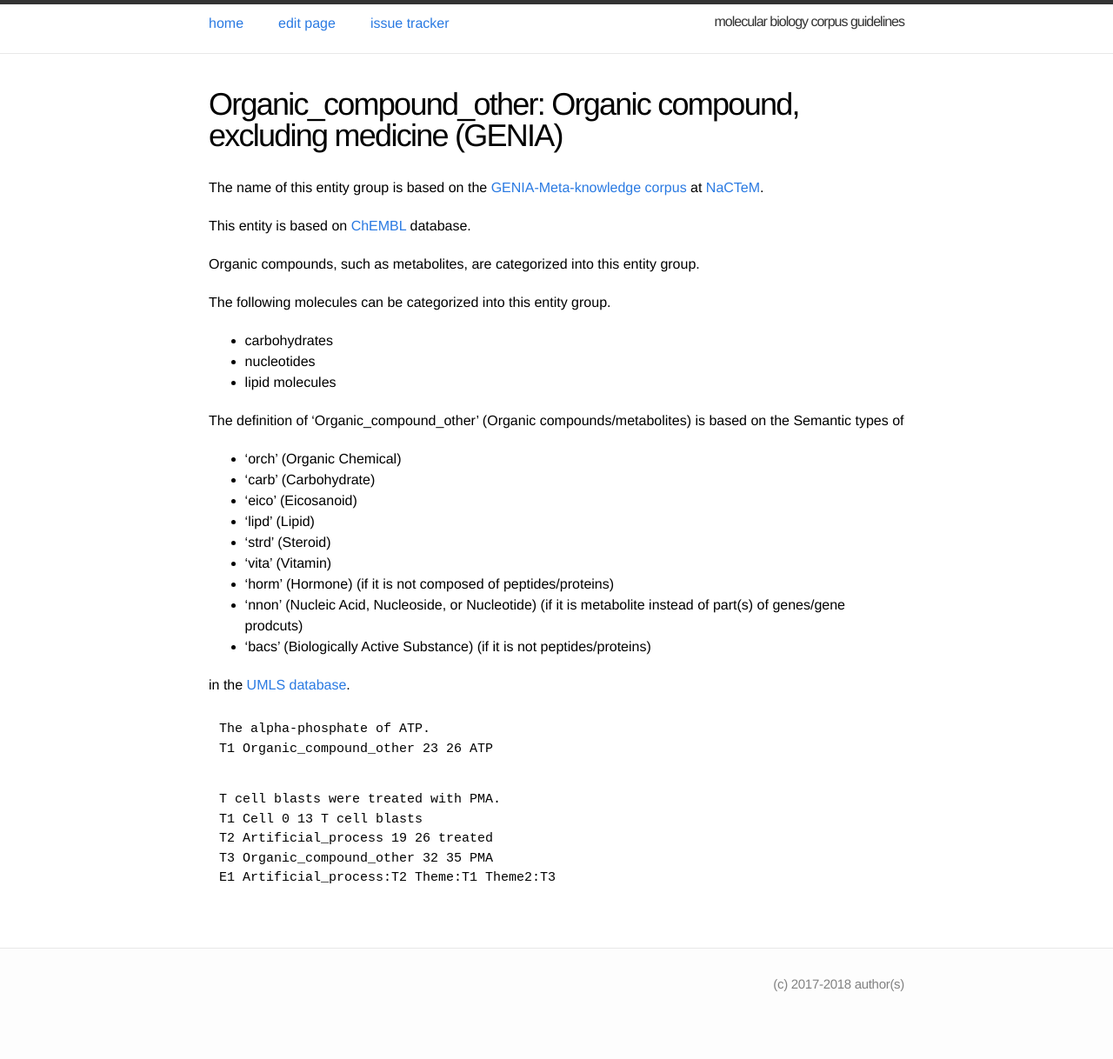
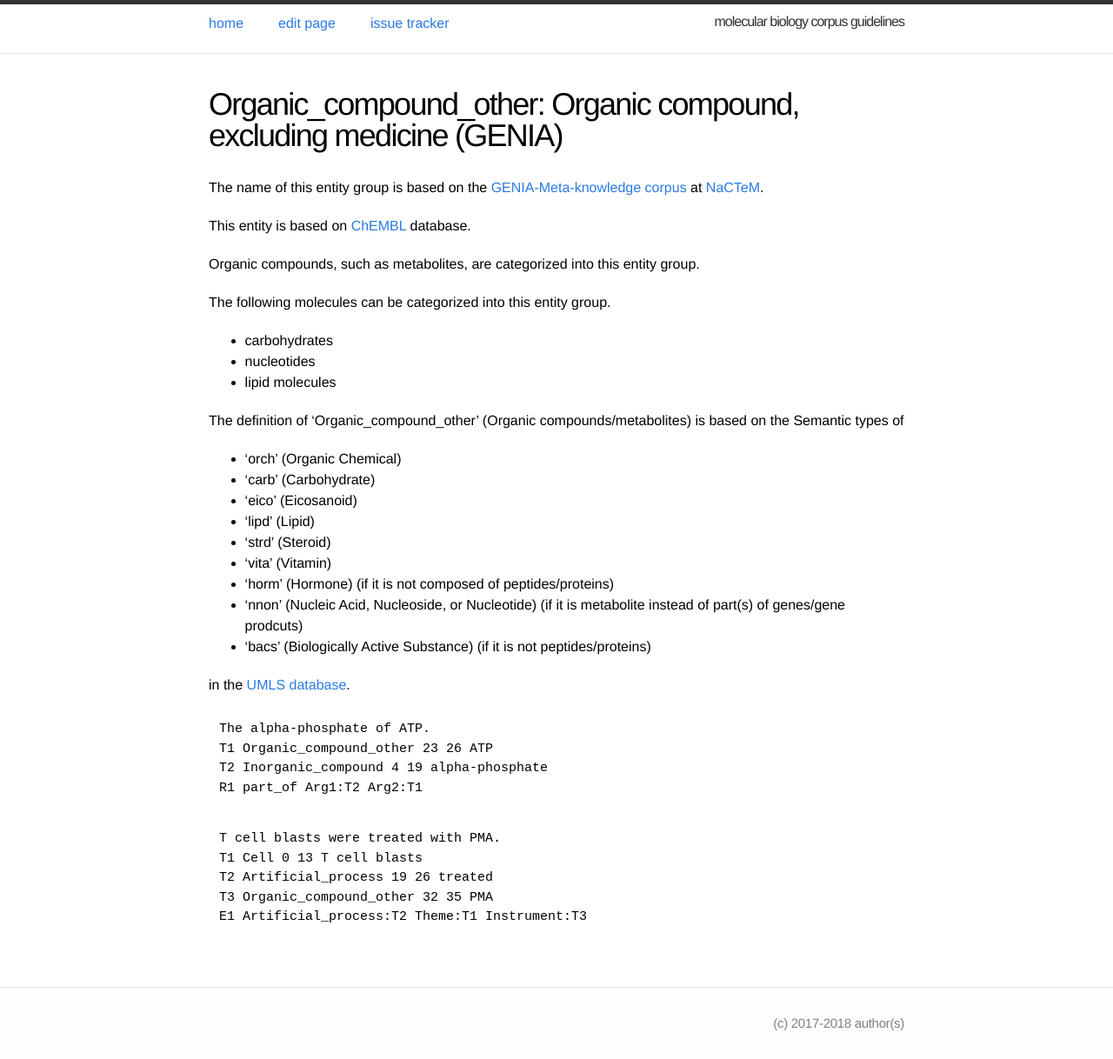
Before and after one commit to ezcatdb/molbiol_lung_corpus-guidelines, a Jekyll site: the page built from _entity/Organic_compound_other.md, in a window 1280 px wide. Shown: the whole page at 87% size. Built offline with Jekyll 4.4.1, drawn with Linux system fonts in a browser that asks for light colours; before the commit the page ends 1173 px from its top, so only the background shows below that.

Commit message:
corrected sample sentences in Organic_comound_other.md

```diff
--- a/_entity/Organic_compound_other.md
+++ b/_entity/Organic_compound_other.md
@@ -32,13 +32,15 @@ in the <a href="https://www.nlm.nih.gov/research/umls/">UMLS database</a>.
 ~~~ ann
 The alpha-phosphate of ATP.
 T1 Organic_compound_other 23 26 ATP
+T2 Inorganic_compound 4 19 alpha-phosphate
+R1 part_of Arg1:T2 Arg2:T1
 ~~~
 ~~~ann
 T cell blasts were treated with PMA.
 T1 Cell 0 13 T cell blasts
 T2 Artificial_process 19 26 treated
 T3 Organic_compound_other 32 35 PMA
-E1 Artificial_process:T2 Theme:T1 Theme2:T3
+E1 Artificial_process:T2 Theme:T1 Instrument:T3
 ~~~
 
 <!-- details -->
```
